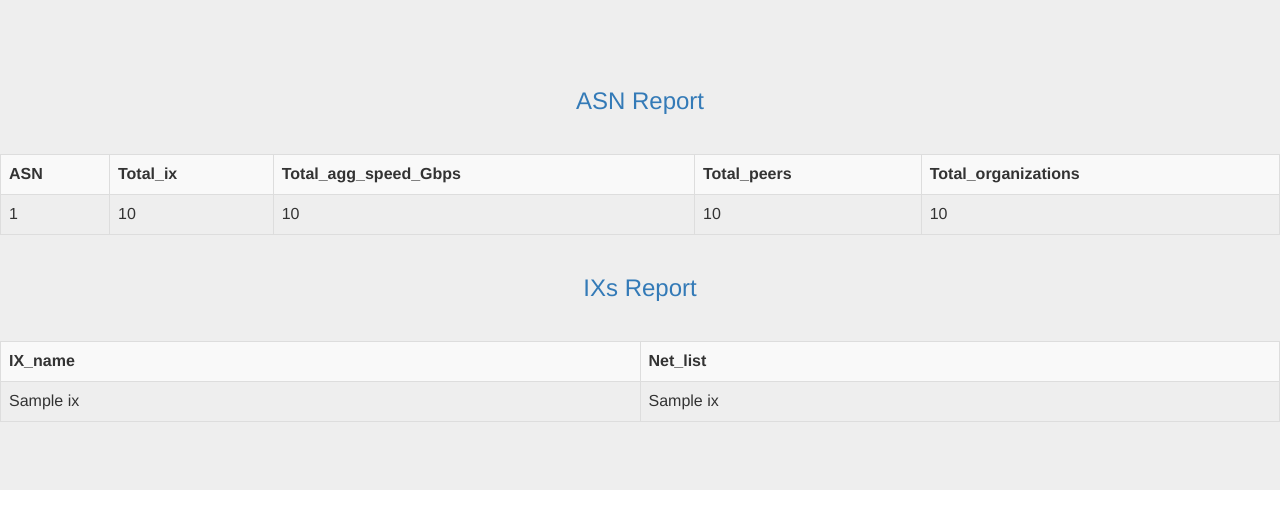
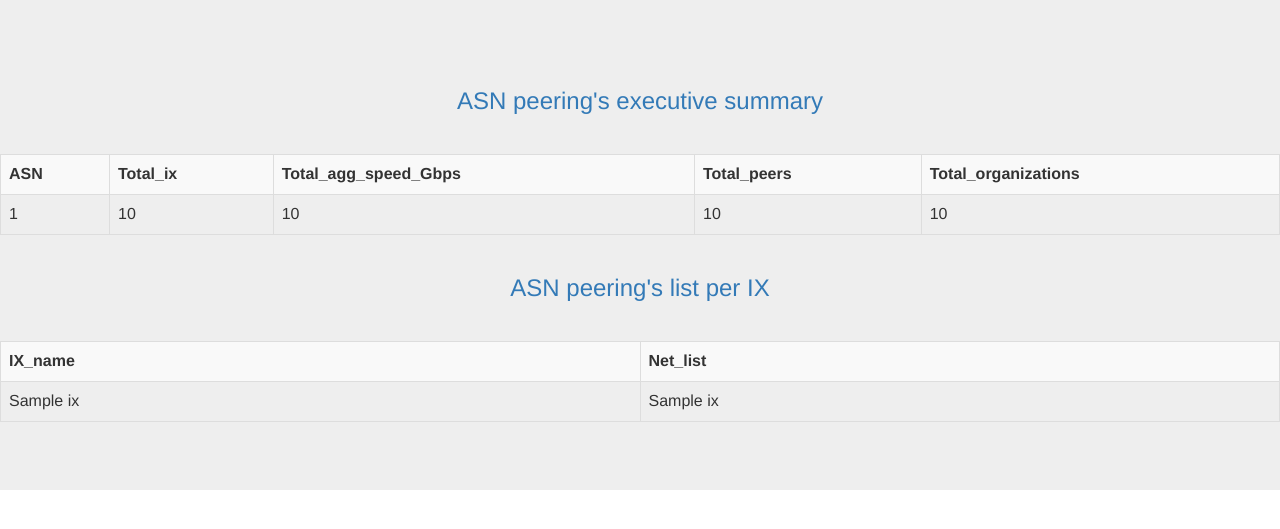
Before and after one commit to zhangyudong12/peeringdb, a Flask app: page / in a window 1280 px wide. Shown: the top 529 px of the page. Run offline with Flask 2, Linux system fonts and the light colour scheme; tables that the repository leaves empty hold one stand-in row (values such as "Sample post"); parts of the project's set-up code (start-up, migrations or seed data) failed here and were passed over; some libraries are stand-ins or nearby versions.

Commit message:
Add files via upload

```diff
--- a/web/templates/main_page.html
+++ b/web/templates/main_page.html
@@ -11,7 +11,7 @@
     <body class="body">
         <div class="jumbotron text-center">
             <div class="page-header">
-                <h3 class="text-primary">ASN Report</h3>
+                <h3 class="text-primary">ASN peering's executive summary</h3>
             </div>
             <table class="table table-striped table-bordered table-hover">
                 <tr>
@@ -34,7 +34,7 @@
             </table>
 
             <div class="page-header">
-                <h3 class="text-primary">IXs Report</h3>
+                <h3 class="text-primary">ASN peering's list per IX</h3>
             </div>
             <table class="table table-striped table-bordered table-hover">
                 <tr>
```
